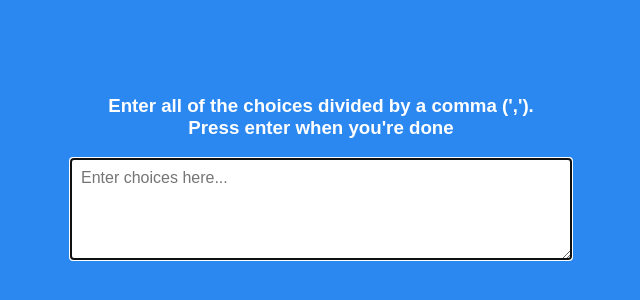
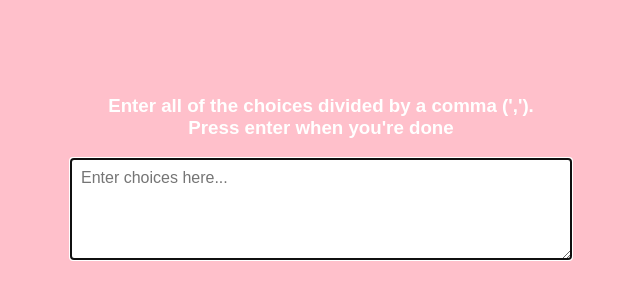
Before and after one commit to vonerikbarren/RandomDecider, a plain HTML site: page index.html in a window 1280 px wide. Shown: the part 218-518 px from the top of the page, without its empty margins (319-959 px from the left). Drawn offline with Linux system fonts and the light colour scheme; a web font is replaced by a local one.

Commit message:
A little bit more styling

```diff
--- a/style.css
+++ b/style.css
@@ -5,7 +5,7 @@
 }
 
 body {
-  background-color: #2b88f0;
+  background-color:  pink;
   font-family: 'Muli', sans-serif;
   display: flex;
   flex-direction: column;
```
